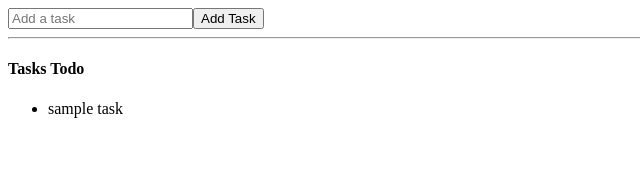
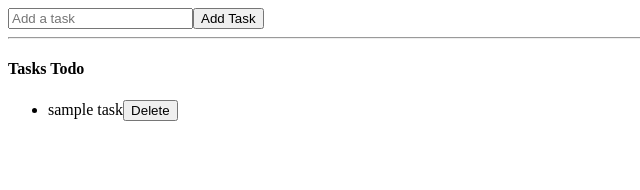
Before and after one commit to TheShreyankMaurya/TodoApp, a React (Vite) app: page / in a window 1280 px wide. Shown: the top 190 px of the page, without its empty margins (0-640 px from the left). Built offline with nearby package versions, Linux system fonts and the light colour scheme.

Commit message:
add delete feature

```diff
--- a/src/TodoList.jsx
+++ b/src/TodoList.jsx
@@ -17,6 +17,10 @@ function TodoList() {
         setNewTodo(event.target.value);
     };
 
+    let deleteTodo = (id) => {
+        setTodos((prevTodos) => prevTodos.filter((todo) => todo.id != id));
+    };
+
     return (
         <div>
             <input
@@ -32,7 +36,14 @@ function TodoList() {
             <h4>Tasks Todo</h4>
             <ul>
                 {todos.map((todo) => (
-                    <li key={todo.id}>{todo.task}</li>
+                    <li key={todo.id}>
+                        <span>
+                            {todo.task}
+                            <button onClick={() => deleteTodo(todo.id)}>
+                                Delete
+                            </button>
+                        </span>
+                    </li>
                 ))}
             </ul>
         </div>
```
